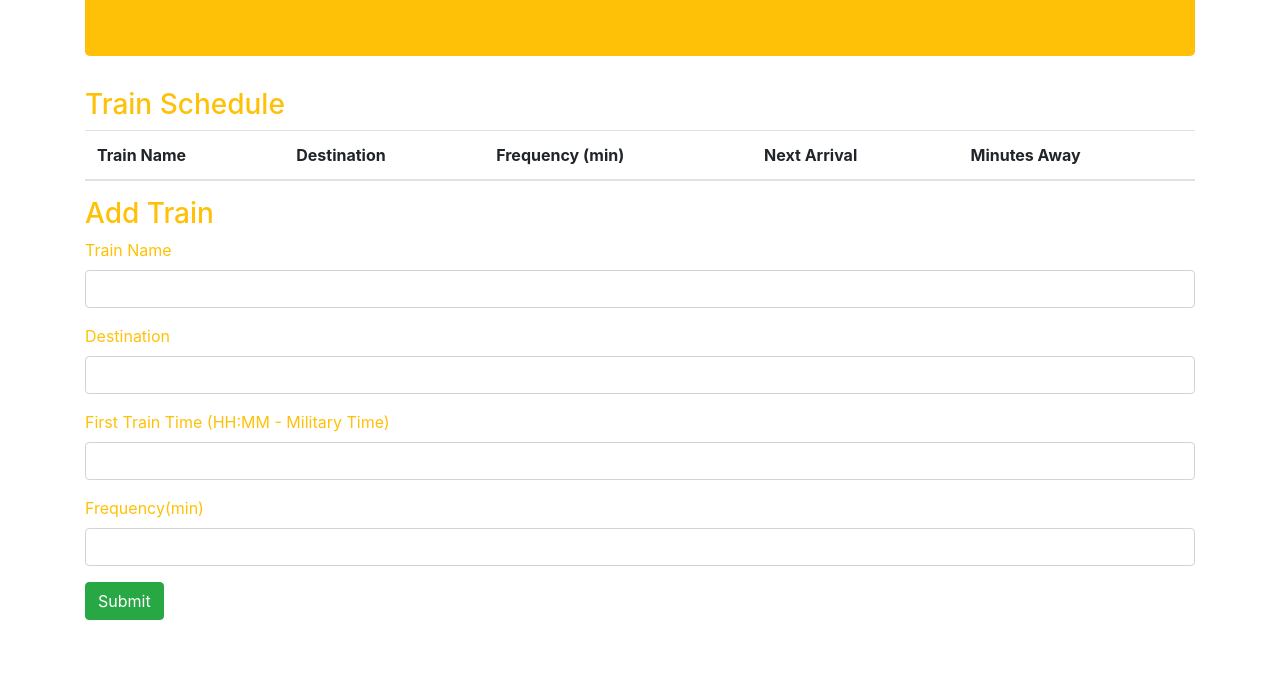
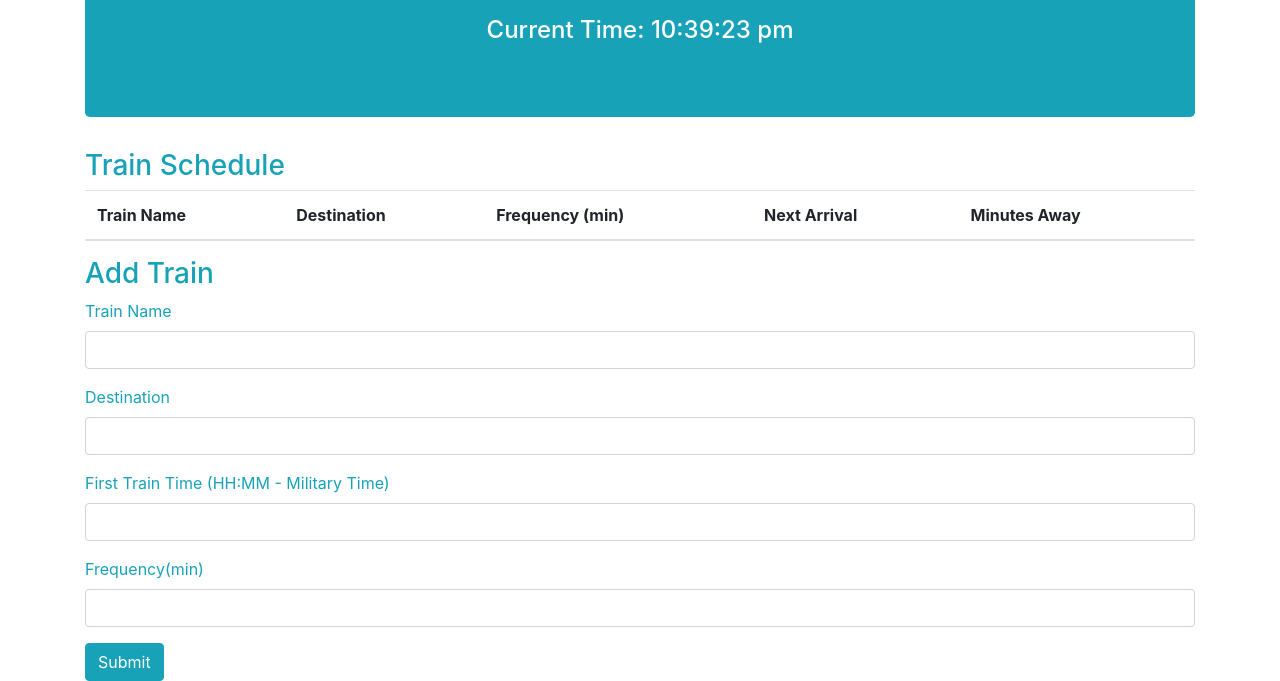
Before and after one commit to MR-Stan/Train-Scheduler, a plain HTML site: page index.html in a window 1280 px wide. Shown: the part 128-809 px from the top of the page. Drawn offline with nearby package versions, Linux system fonts and the light colour scheme.

Commit message:
updated ui, added clock

```diff
--- /dev/null
+++ b/assets/javascript/app.js
@@ -0,0 +1,31 @@
+let appObject = {
+
+    // displays current time
+    clock : function() {
+        let clock = moment().format("h:mm:ss a")
+        $("#clock").text("Current Time: " + clock);
+
+        let me = this;
+        this.interval = setInterval(function() {
+            me.clock();
+        }, 1000);
+    },
+
+    // initialize firebase
+    config : function() {
+
+    },
+
+    newTrain : function() {
+
+    }
+
+
+}
+
+
+
+
+
+
+appObject.clock();
--- a/index.html
+++ b/index.html
@@ -13,15 +13,18 @@
     </head>
     <body>
         <div class="container">
-            <div class="jumbotron text-center bg-warning text-white">
+            <div class="jumbotron text-center bg-info text-white">
                 <h1>Train Scheduler</h1>
+                <br>
+                <h4 id="clock"></h4>
             </div>
-            <div class="panel panel-warning text-warning">
+            <!-- current schedule -->
+            <div class="panel panel-warning text-info">
                 <div class="panel-heading">
                     <h3>Train Schedule</h3>
                 </div>
                 <div class="panel-body">
-                    <table class="table">
+                    <table class="table table-hover" id="trainTable">
                         <thead>
                             <tr>
                                 <th>Train Name</th>
@@ -31,12 +34,14 @@
                                 <th>Minutes Away</th>
                             </tr>
                         </thead>
-                        <tbody id="add-row">
+                        <tbody id="newRow">
+                            <!-- appended data -->
                         </tbody>
                     </table>
                 </div>
             </div>
-            <div class="panel panel-warning text-warning">
+            <!-- add new train -->
+            <div class="panel panel-info text-info">
                 <div class="panel-heading">
                     <h3>Add Train</h3>
                 </div>
@@ -52,13 +57,13 @@
                         </div>
                         <div class="form-group">
                             <label for="text">First Train Time (HH:MM - Military Time)</label>
-                            <input type="text" class="form-control" id="first-train">
+                            <input type="text" class="form-control" id="firstTrain">
                         </div>
                         <div class="form-group">
                             <label for="text">Frequency(min)</label>
                             <input type="text" class="form-control" id="frequency">
                         </div>
-                        <button type="submit" id="add-train" class="btn btn-success" id="addTrain">Submit</button>
+                        <button type="submit" class="btn btn-info" id="addTrain">Submit</button>
                     </form>
                 </div>
             </div>
@@ -68,5 +73,5 @@
     <!-- jQuery -->
     <script src="https://ajax.googleapis.com/ajax/libs/jquery/3.4.1/jquery.min.js"></script>
     <!-- local js -->
-    <script src="assets/js/main.js" type="text/javascript"></script>
+    <script src="assets/javascript/app.js" type="text/javascript"></script>
 </html>
```
Also changed, not shown: 1 other file.
